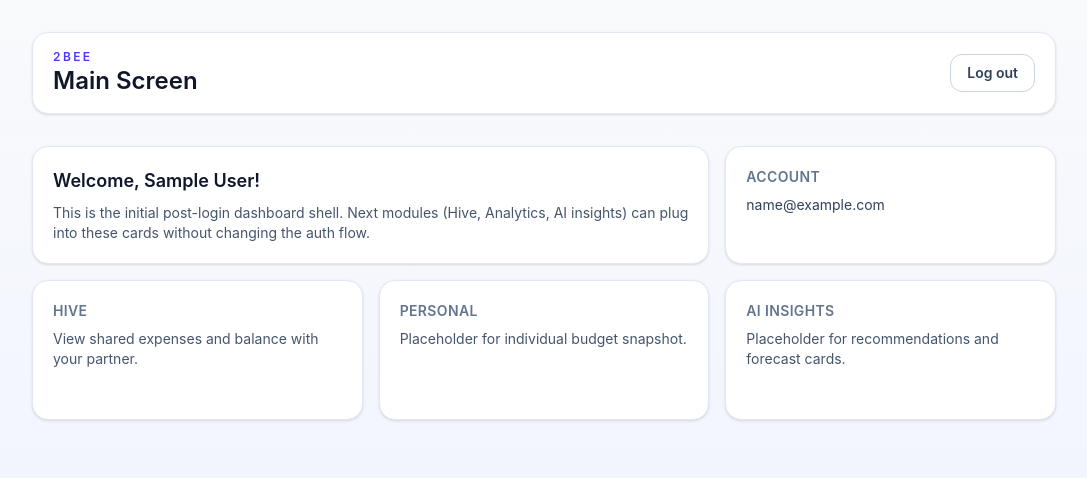
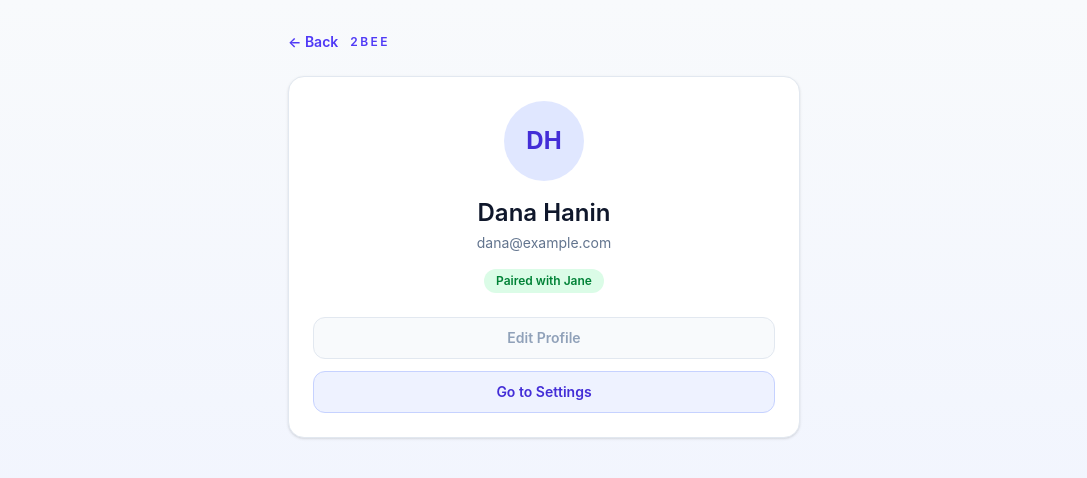
Before and after one commit to danahanin/2Bee-app, a React app in the folder frontend/: page /app/profile in a window 1280 px wide. Before the commit this address led to /app. Shown: the top 478 px of the page, without its empty margins (96-1183 px from the left). Built offline with nearby package versions, Linux system fonts and the light colour scheme; sample sign-in values are in the browser's storage; the HTML template or start-up script is replaced by a standard one.

Commit message:
add Profile and Settings screen shells

```diff
--- a/frontend/src/App.jsx
+++ b/frontend/src/App.jsx
@@ -2,6 +2,8 @@ import { Navigate, Route, Routes } from 'react-router-dom'
 import LoginPage from './pages/LoginPage.jsx'
 import MainPage from './pages/MainPage.jsx'
 import HiveScreen from './pages/HiveScreen.jsx'
+import ProfilePage from './pages/ProfilePage.jsx'
+import SettingsPage from './pages/SettingsPage.jsx'
 import ProtectedRoute from './routes/ProtectedRoute.jsx'
 import PublicRoute from './routes/PublicRoute.jsx'
 
@@ -32,6 +34,22 @@ function App() {
           </ProtectedRoute>
         }
       />
+      <Route
+        path="/app/profile"
+        element={
+          <ProtectedRoute>
+            <ProfilePage />
+          </ProtectedRoute>
+        }
+      />
+      <Route
+        path="/app/settings"
+        element={
+          <ProtectedRoute>
+            <SettingsPage />
+          </ProtectedRoute>
+        }
+      />
       <Route path="*" element={<Navigate to="/login" replace />} />
     </Routes>
   )
--- a/frontend/src/pages/MainPage.jsx
+++ b/frontend/src/pages/MainPage.jsx
@@ -13,6 +13,13 @@ function MainPage() {
             <p className="text-xs font-semibold uppercase tracking-[0.2em] text-indigo-600">2Bee</p>
             <h1 className="text-xl font-semibold text-slate-900 md:text-2xl">Main Screen</h1>
           </div>
+          <div className="flex items-center gap-3">
+            <Link
+              to="/app/profile"
+              className="rounded-xl border border-indigo-200 bg-indigo-50 px-4 py-2 text-sm font-semibold text-indigo-700 transition hover:bg-indigo-100"
+            >
+              Profile
+            </Link>
             <button
               type="button"
               onClick={logout}
@@ -20,6 +27,7 @@ function MainPage() {
             >
               Log out
             </button>
+          </div>
         </header>
 
         <section className="grid gap-4 md:grid-cols-3">
--- /dev/null
+++ b/frontend/src/pages/ProfilePage.jsx
@@ -0,0 +1,66 @@
+import { Link } from 'react-router-dom'
+
+const MOCK_USER = {
+  firstName: 'Dana',
+  lastName: 'Hanin',
+  email: 'dana@example.com',
+  partnerName: 'Jane',
+}
+
+function ProfilePage() {
+  const initials = `${MOCK_USER.firstName[0]}${MOCK_USER.lastName[0]}`
+
+  return (
+    <main className="min-h-screen p-4 md:p-8">
+      <div className="mx-auto max-w-lg">
+        <header className="mb-6 flex items-center gap-3">
+          <Link
+            to="/app"
+            className="text-sm font-semibold text-indigo-600 hover:text-indigo-800"
+          >
+            &larr; Back
+          </Link>
+          <p className="text-xs font-semibold uppercase tracking-[0.2em] text-indigo-600">2Bee</p>
+        </header>
+
+        <div className="rounded-2xl border border-slate-200 bg-white p-6 shadow-sm">
+          <div className="flex flex-col items-center gap-4">
+            <div className="flex h-20 w-20 items-center justify-center rounded-full bg-indigo-100 text-2xl font-bold text-indigo-700">
+              {initials}
+            </div>
+
+            <div className="text-center">
+              <h1 className="text-2xl font-semibold text-slate-900">
+                {MOCK_USER.firstName} {MOCK_USER.lastName}
+              </h1>
+              <p className="mt-1 text-sm text-slate-500">{MOCK_USER.email}</p>
+            </div>
+
+            <span className="rounded-full bg-green-100 px-3 py-1 text-xs font-semibold text-green-700">
+              Paired with {MOCK_USER.partnerName}
+            </span>
+          </div>
+
+          <div className="mt-6 flex flex-col gap-3">
+            <button
+              type="button"
+              disabled
+              className="w-full cursor-not-allowed rounded-xl border border-slate-200 bg-slate-50 px-4 py-2.5 text-sm font-semibold text-slate-400"
+            >
+              Edit Profile
+            </button>
+
+            <Link
+              to="/app/settings"
+              className="block w-full rounded-xl border border-indigo-200 bg-indigo-50 px-4 py-2.5 text-center text-sm font-semibold text-indigo-700 transition hover:bg-indigo-100"
+            >
+              Go to Settings
+            </Link>
+          </div>
+        </div>
+      </div>
+    </main>
+  )
+}
+
+export default ProfilePage
--- /dev/null
+++ b/frontend/src/pages/SettingsPage.jsx
@@ -0,0 +1,74 @@
+import { Link } from 'react-router-dom'
+
+const SECTIONS = [
+  {
+    id: 'account',
+    title: 'Account',
+    description: 'Manage your profile information',
+  },
+  {
+    id: 'privacy',
+    title: 'Privacy',
+    description: 'Control what your partner can see',
+  },
+  {
+    id: 'notifications',
+    title: 'Notifications',
+    description: 'Manage your alert preferences',
+  },
+  {
+    id: 'pairing',
+    title: 'Pairing',
+    description: 'Partner: Jane · Connected',
+  },
+]
+
+function SettingsPage() {
+  return (
+    <main className="min-h-screen p-4 md:p-8">
+      <div className="mx-auto max-w-lg">
+        <header className="mb-6 flex items-center gap-3">
+          <Link
+            to="/app/profile"
+            className="text-sm font-semibold text-indigo-600 hover:text-indigo-800"
+          >
+            &larr; Back
+          </Link>
+          <p className="text-xs font-semibold uppercase tracking-[0.2em] text-indigo-600">2Bee</p>
+        </header>
+
+        <h1 className="mb-4 text-2xl font-semibold text-slate-900">Settings</h1>
+
+        <div className="flex flex-col gap-3">
+          {SECTIONS.map((section) => (
+            <div
+              key={section.id}
+              className="rounded-2xl border border-slate-200 bg-white p-5 shadow-sm"
+            >
+              <h2 className="text-sm font-semibold uppercase tracking-wide text-slate-500">
+                {section.title}
+              </h2>
+              <p className="mt-1 text-sm text-slate-700">{section.description}</p>
+            </div>
+          ))}
+
+          <div className="rounded-2xl border border-red-200 bg-red-50 p-5 shadow-sm">
+            <h2 className="text-sm font-semibold uppercase tracking-wide text-red-500">
+              Danger Zone
+            </h2>
+            <p className="mt-1 text-sm text-red-700">Disconnect from partner</p>
+            <button
+              type="button"
+              disabled
+              className="mt-3 cursor-not-allowed rounded-xl border border-red-300 bg-white px-4 py-2 text-sm font-semibold text-red-400"
+            >
+              Disconnect
+            </button>
+          </div>
+        </div>
+      </div>
+    </main>
+  )
+}
+
+export default SettingsPage
```
Lines whose indentation alone changed are shown as unchanged.
